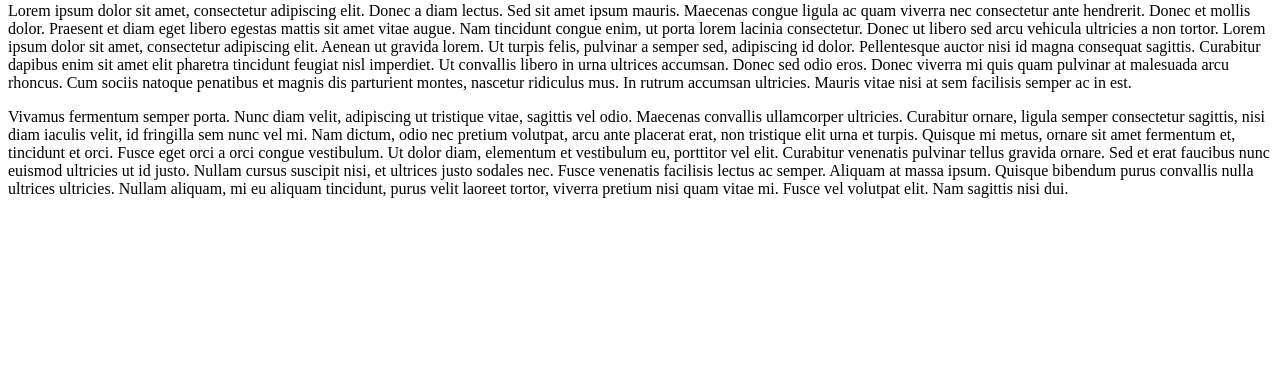
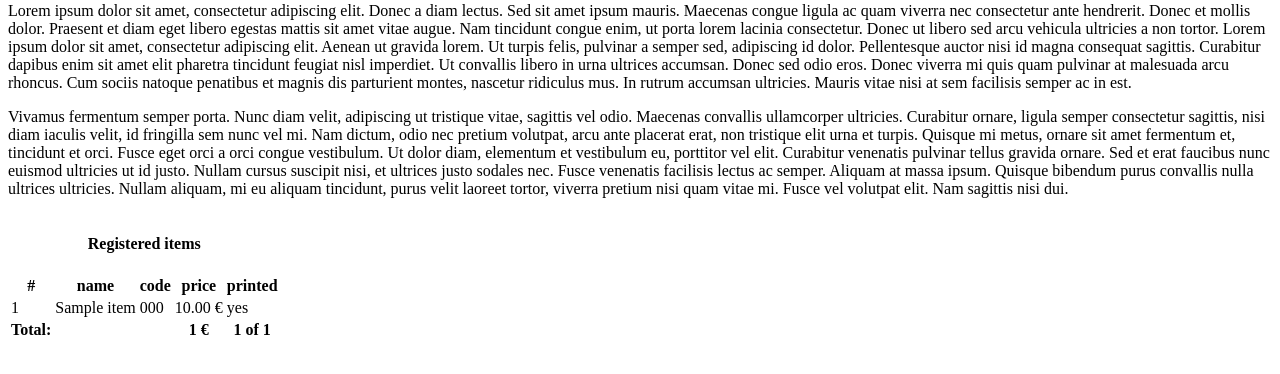
Before and after one commit to mniemela/kirppu, a Django app: template kirppu/app/templates/app_vendor.html in a window 1280 px wide. Shown: the part 156-530 px from the top of the page. Run offline with Django 3.2, Linux system fonts and the light colour scheme; tables that the repository leaves empty hold one stand-in row (values such as "Sample post"); the template is opened without the code that fills it: values that come from a table or form of the project are taken from there, most other values are stand-ins (such as "Sample title", 1, 10 or a date in 2020); parts of the project's set-up code (start-up, migrations or seed data) failed here and were passed over; some libraries are stand-ins or nearby versions.

Commit message:
Add list of items to vendor front page.

```diff
--- a/kirppu/app/templates/app_vendor.html
+++ b/kirppu/app/templates/app_vendor.html
@@ -56,4 +56,41 @@
         laoreet tortor, viverra pretium nisi quam vitae mi. Fusce vel
         volutpat elit. Nam sagittis nisi dui.
     </p>
+
+    {% if items %}
+        <table class="table table-striped table-hover table-condensed">
+            <caption><h4>Registered items</h4></caption>
+            <thead>
+                <th>#</th>
+                <th>name</th>
+                <th>code</th>
+                <th>price</th>
+                <th>printed</th>
+            </thead>
+            <tbody>
+        {% for i in items %}
+
+            <tr>
+                <td>{{ forloop.counter }}</td>
+                <td>{{ i.name }}</td>
+                <td>{{ i.code }}</td>
+                <td>{{ i.price }} €</td>
+                <td>{% if i.printed %} yes {% else %} no {% endif %}</td>
+            </tr>
+
+        {% endfor %}
+
+            <tr>
+                <th>Total:</th>
+                <th></th>
+                <th></th>
+                <th>{{ total_price }} €</th>
+                <th>{{ num_printed }} of {{ num_total }}</th>
+            </tr>
+
+            </tbody>
+        </table>
+    {% elif user.is_authenticated %}
+        No registered items.
+    {% endif %}
 {% endblock  %}
```
Also changed, not shown: kirppu/app/views.py (+15 -1 lines).
